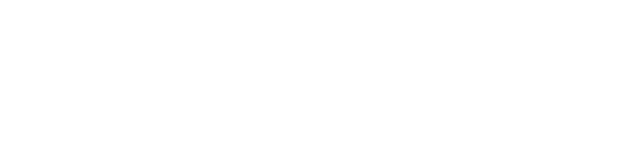
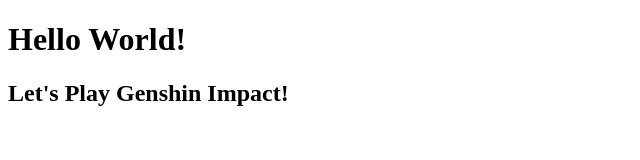
Before and after one commit to Kris-jvs/Kris-jvs.github.io, a plain HTML site: page index.html in a window 1280 px wide. Shown: the whole page, without its empty margins (0-640 px from the left). Drawn offline with Linux system fonts and the light colour scheme.

Commit message:
add h1 and h2

```diff
--- a/index.html
+++ b/index.html
@@ -7,6 +7,7 @@
     <title>GithubIO</title>
 </head>
 <body>
-
+    <h1>Hello World!</h1>
+    <h2>Let's Play Genshin Impact!</h2>
 </body>
 </html>
```
